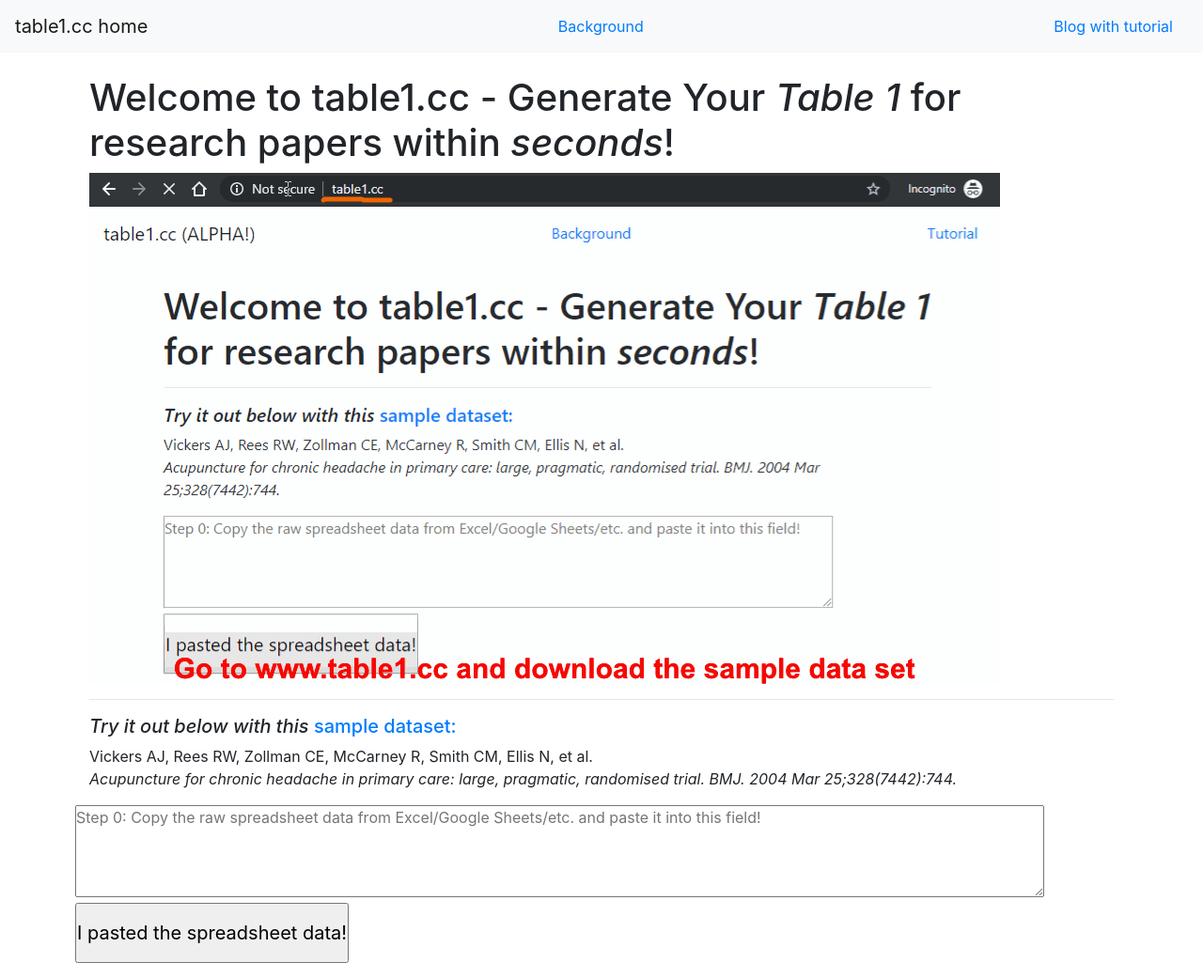
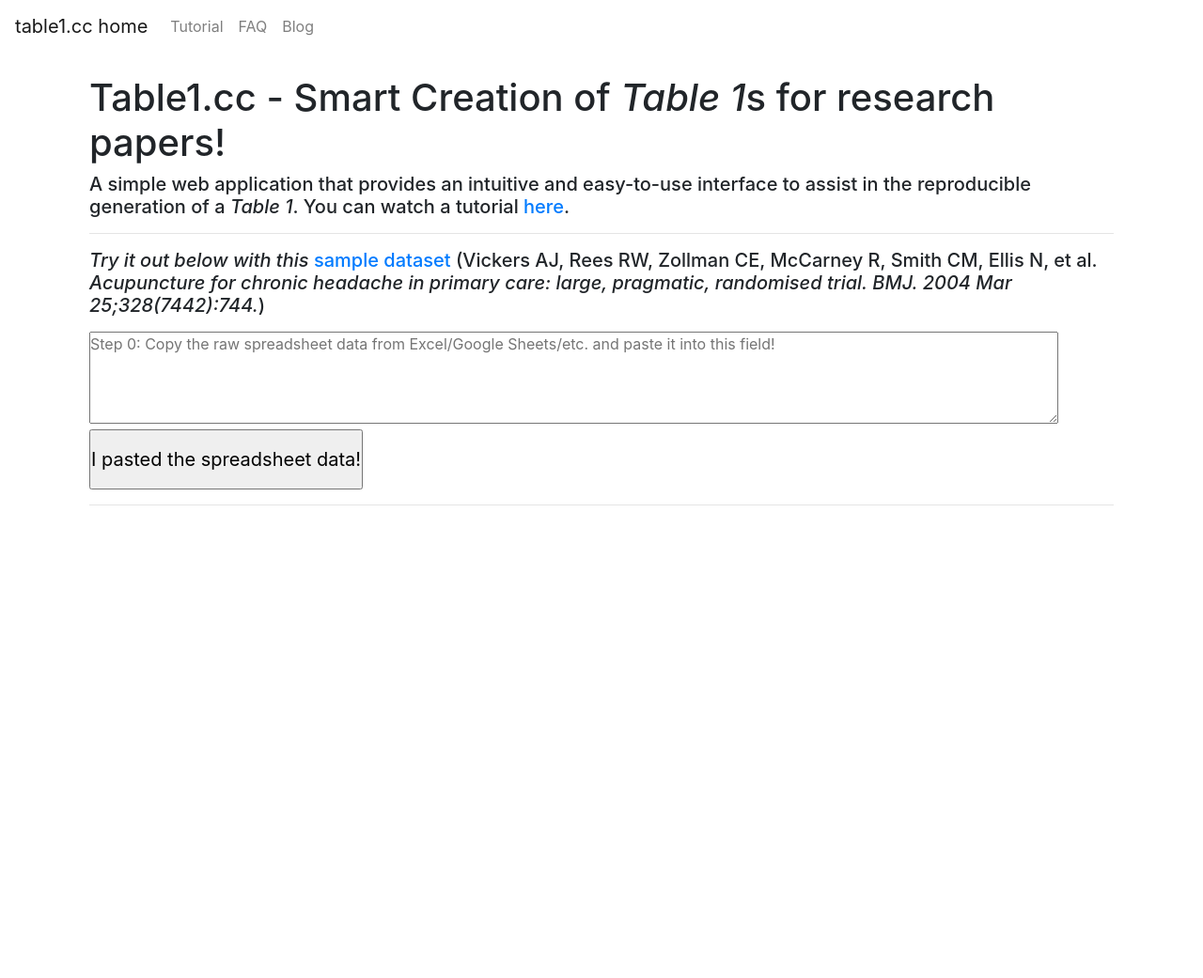
Before and after one commit to christian-geier/table1.cc, a Flask app: page / in a window 1280 px wide. Shown: the top 1041 px of the page at 94% size. After the commit the page ends 538 px from the top, so only its background shows below. Run offline with Flask 2, Linux system fonts and the light colour scheme; some libraries are stand-ins or nearby versions.

Commit message:
refactoring of frontend and taskbar improvements

```diff
--- a/app/routes.py
+++ b/app/routes.py
@@ -120,11 +120,13 @@
 
     return render_template('index.html', complete_form=complete_form, hide_display=False)
 
-
+@app.route('/faq')
+def faq():
+    return render_template('faq.html')
 
 @app.route('/background')
 def background():
-    return render_template('background.html')
+    return redirect(url_for('tutorial'),301)
 
 
 @app.route('/tutorial')
--- a/app/templates/base.html
+++ b/app/templates/base.html
@@ -7,6 +7,7 @@
     <meta name="viewport" content="width=device-width, initial-scale=1, shrink-to-fit=no">
 
     {% block styles %}
+    <link rel="stylesheet" type= "text/css" href="{{ url_for('static',filename='styles/styles.css') }}">
     <!-- Bootstrap CSS -->
     {{ bootstrap.load_css() }}
     <div>
@@ -31,10 +32,17 @@
   </head>
   <body>
     <!-- Your page content -->
-    <nav class="navbar fixed-top navbar-light bg-light">
+    <nav class="navbar navbar-expand-lg fixed-top navbar-light">
       <a class="navbar-brand" href="/">table1.cc home</a>
-      <a class="navbar" href="{{ url_for('background')}}">Background</a>
-      <a class="navbar" href="/blog">Blog with tutorial</a>
+      <button class="navbar-toggler" type="button" data-toggle="collapse" data-target="#navbarNavAltMarkup" aria-controls="navbarNavAltMarkup" aria-expanded="false" aria-label="Toggle navigation">
+        <span class="navbar-toggler-icon"></span>
+      </button>
+        <div class="navbar-nav">
+        <a class="nav-item nav-link" href="{{ url_for('tutorial')}}">Tutorial</a>
+        <a class="nav-item nav-link" href="{{ url_for('faq')}}">FAQ</a>
+        <a class="nav-item nav-link" href="/blog">Blog</a>
+
+      </div>
     </nav>
 
     {% block content %}{% endblock %}
--- a/app/templates/index.html
+++ b/app/templates/index.html
@@ -21,22 +21,20 @@
 
 <div id="wrap">
 <div class="col-12">
-  <h1>Welcome to table1.cc - Generate Your <i>Table 1</i> for research papers within <em>seconds</em>!</h1>
+  <h1>Table1.cc - Smart Creation of <i>Table 1</i>s for research papers!</h1>
 
-    <span class="img-container">
-      <img src="/img/tutorial-table1.gif" alt="An animation demonstrating the use of table1.cc to generate a table 1 automatically">
-    </span>
-
+  <h5>
+    A simple web application that provides an intuitive and easy-to-use interface to assist in the reproducible generation of a <em>Table 1</em>. You can watch a tutorial <a href="{{ url_for('tutorial')}}">here</a>.
+  </h5>
 
   <hr>
 
-    <h5><em>Try it out below with this </em><a href="https://static-content.springer.com/esm/art%3A10.1186%2F1745-6215-7-15/MediaObjects/13063_2006_152_MOESM1_ESM.xls">sample dataset:</a></h5>
+    <h5><em>Try it out below with this </em><a href="https://static-content.springer.com/esm/art%3A10.1186%2F1745-6215-7-15/MediaObjects/13063_2006_152_MOESM1_ESM.xls">sample dataset</a> (Vickers AJ, Rees RW, Zollman CE, McCarney R, Smith CM, Ellis N, et al. <em>Acupuncture for chronic headache in primary care: large, pragmatic, randomised trial. BMJ. 2004 Mar 25;328(7442):744.</em>)</h5>
     <p>
-    Vickers AJ, Rees RW, Zollman CE, McCarney R, Smith CM, Ellis N, et al. <br><em>Acupuncture for chronic headache in primary care: large, pragmatic, randomised trial. BMJ. 2004 Mar 25;328(7442):744.</em>
-  </p>
+
 </div>
 
-
+<div class="container">
 
   <div class="item1">
 
@@ -77,7 +75,7 @@
 
   {% endblock content %}
 
-
+</div>
 
 {% block scripts %}
 {{ super() }}
```
Also changed, not shown: app/templates/background.html (deleted, +0 -40 lines), app/templates/tutorial.html (+37 -11 lines).
